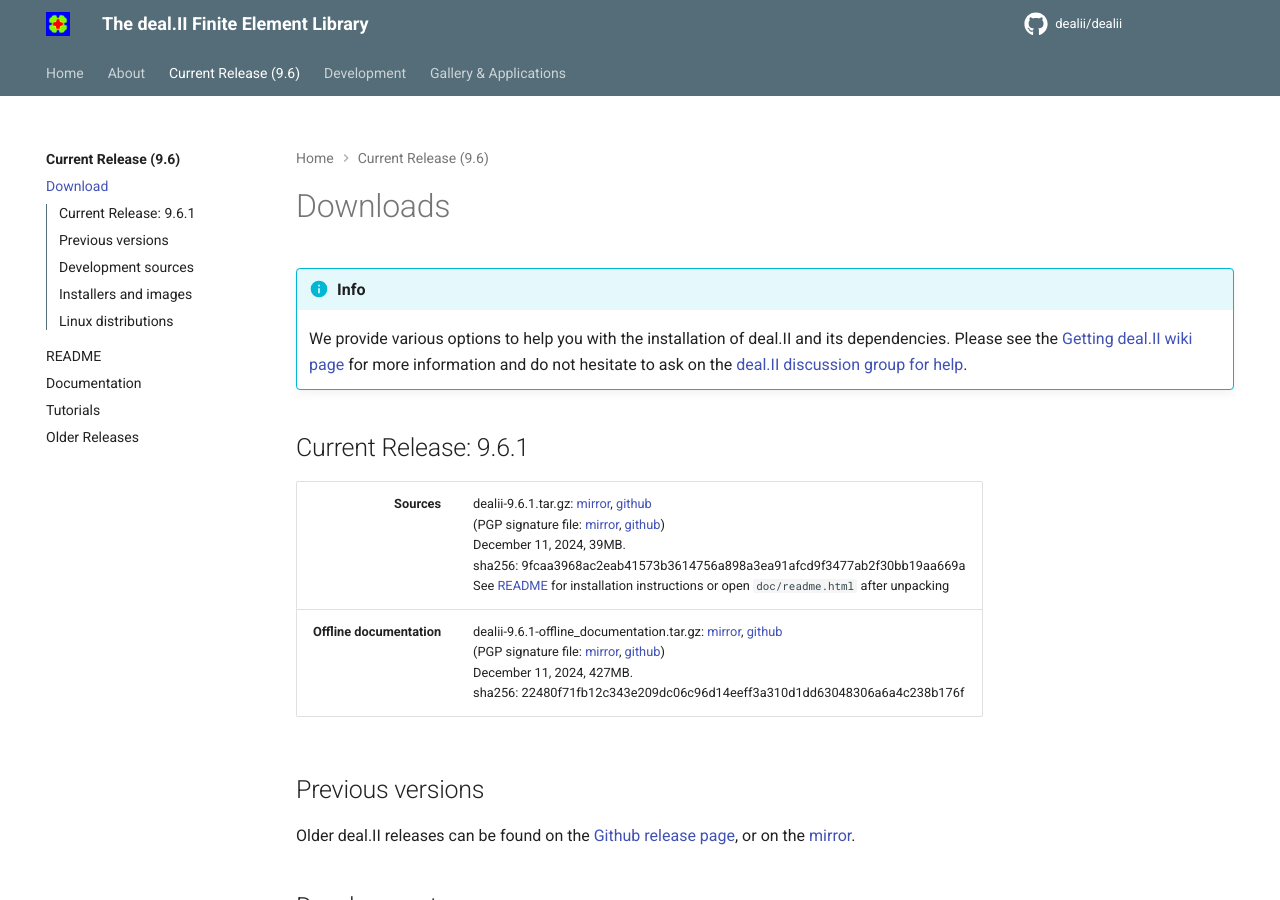
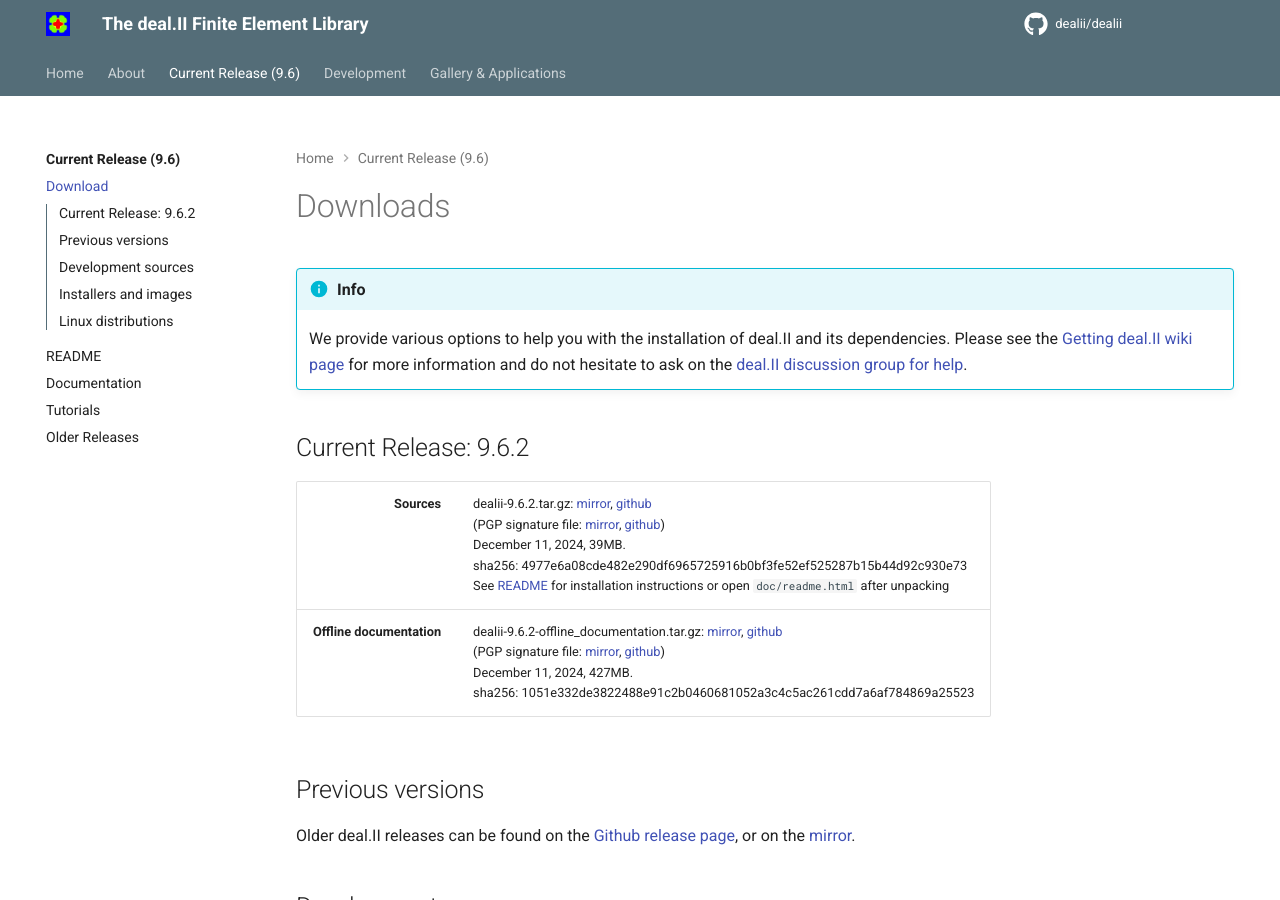
Before and after one commit to dealii/website, an MkDocs documentation site: the page built from docs/current_release/download.md, in a window 1280 px wide and 900 px high. Built offline with MkDocs 1.6.1 and Material for MkDocs 9.7.7, drawn with Linux system fonts in a browser that asks for light colours; comment, search, counter and statistics services are not loaded.

Commit message:
Downloads: update to 9.6.2

```diff
--- a/docs/current_release/download.md
+++ b/docs/current_release/download.md
@@ -10,12 +10,12 @@
     We provide various options to help you with the installation of deal.II and its dependencies. Please see the [Getting deal.II wiki page](https://github.com/dealii/dealii/wiki/Getting-deal.II) for more information and do not hesitate to ask on the [deal.II discussion group for help](../getting_help/index.md).
 
 
-Current Release: 9.6.1
+Current Release: 9.6.2
 ----------------------
 
-Sources |   <span style="font-weight:normal">dealii-9.6.1.tar.gz:  [mirror](/downloads/dealii-9.6.1.tar.gz), [github](https://github.com/dealii/dealii/releases/download/v9.6.1/dealii-9.6.1.tar.gz) <br> (PGP signature file: [mirror](/downloads/dealii-9.6.1.tar.gz.asc), [github]("https://github.com/dealii/dealii/releases/download/v9.6.1/dealii-9.6.1.tar.gz.asc")) <br> December 11, 2024, 39MB. <br> sha256:&nbsp;9fcaa3968ac2eab41573b3614756a898a3ea91afcd9f3477ab2f30bb19aa669a <br> See [README](/9.6.0/readme.html) for installation instructions or open <code>doc/readme.html</code> after unpacking </span>|
+Sources |   <span style="font-weight:normal">dealii-9.6.2.tar.gz:  [mirror](/downloads/dealii-9.6.2.tar.gz), [github](https://github.com/dealii/dealii/releases/download/v9.6.2/dealii-9.6.2.tar.gz) <br> (PGP signature file: [mirror](/downloads/dealii-9.6.2.tar.gz.asc), [github]("https://github.com/dealii/dealii/releases/download/v9.6.2/dealii-9.6.2.tar.gz.asc")) <br> December 11, 2024, 39MB. <br> sha256:&nbsp;4977e6a08cde482e290df6965725916b0bf3fe52ef525287b15b44d92c930e73 <br> See [README](/9.6.0/readme.html) for installation instructions or open <code>doc/readme.html</code> after unpacking </span>|
 -----------: |:-------------|
-<strong>Offline documentation</strong>      | dealii-9.6.1-offline_documentation.tar.gz: [mirror](/downloads/dealii-9.6.1-offline_documentation.tar.gz), [github](https://github.com/dealii/dealii/releases/download/v9.6.1/dealii-9.6.1-offline_documentation.tar.gz) <br>  (PGP signature file: [mirror](/downloads/dealii-9.6.1-offline_documentation.tar.gz.asc), [github](https://github.com/dealii/dealii/releases/download/v9.6.1/dealii-9.6.1-offline_documentation.tar.gz.asc)) <br>   December 11, 2024, 427MB. <br> sha256:&nbsp;22480f71fb12c343e209dc06c96d14eeff3a310d1dd63048306a6a4c238b176f |
+<strong>Offline documentation</strong>      | dealii-9.6.2-offline_documentation.tar.gz: [mirror](/downloads/dealii-9.6.2-offline_documentation.tar.gz), [github](https://github.com/dealii/dealii/releases/download/v9.6.2/dealii-9.6.2-offline_documentation.tar.gz) <br>  (PGP signature file: [mirror](/downloads/dealii-9.6.2-offline_documentation.tar.gz.asc), [github](https://github.com/dealii/dealii/releases/download/v9.6.2/dealii-9.6.2-offline_documentation.tar.gz.asc)) <br>   December 11, 2024, 427MB. <br> sha256:&nbsp;1051e332de3822488e91c2b0460681052a3c4c5ac261cdd7a6af784869a25523 |
 
 Previous versions
 -----------------
```
